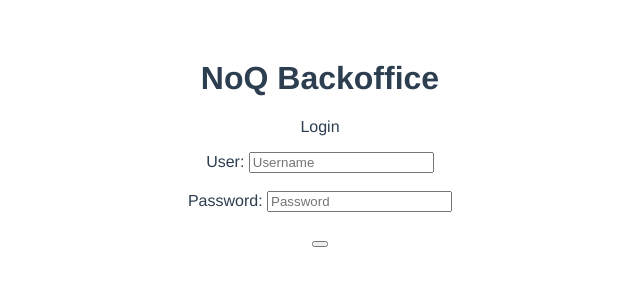
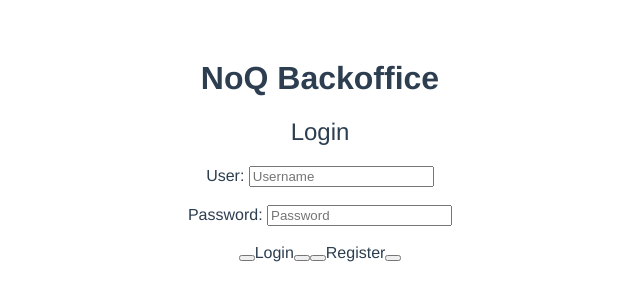
Before and after one commit to SafeMarket-WirVsVirus/frontend-backoffice, a Vue app: page /login in a window 1280 px wide. Shown: the top 300 px of the page, without its empty margins (320-960 px from the left). Built offline with nearby package versions, Linux system fonts and the light colour scheme.

Commit message:
Versuch: Login-Page

```diff
--- a/src/pages/Login.vue
+++ b/src/pages/Login.vue
@@ -1,13 +1,22 @@
 <template>
   <div>
-    <p>Login</p>
+    <h2>Login</h2>
     User: <input type="user" v-model="input.user" placeholder="Username"/> <br/> <br/>
     Password: <input type="password" v-model="input.password" placeholder="Password"/> <br/> <br/>
-    <button type="button" v-on:click="login()"<Login<button/>
+    <button type="button" v-on:click="check_login()"/>Login<button/>
+    <button type="button" v-on:click="register()"/>Register<button/>
   </div>
 </template>
 
 <script>
+import router from "../router"
+import axios from "axios"
+
+account => {
+  user = "test",
+  password = "123"
+}
+
 export default {
   name: 'Login',
   data() {
@@ -19,9 +28,9 @@ export default {
     }
   },
   methods: {
-    login() {
+    check_login() {
       if(this.input.user != "" && this.input.password != "") {
-        if(this.input.user == this.$parent.account.user && this.input.password == this.$parent.account.password) {
+        if(this.input.user == account.user && this.input.password == account.password) {
           this.$emit("authentification", true);
           this.$router.replace({name: "Home"});
         } else {
@@ -30,9 +39,35 @@ export default {
       } else {
         console.log("Please enter a username and password!");
       }
+    },
+    login: (e) => {
+      e.preventDefault()
+      let user = "[account.user]"
+      let password = "[account.password]"
+      let login = () => {
+        let data = {
+          user: user,
+          password: password
+        }
+        axios.post("/api/login", data)
+          .then((response) => {
+            console.log("Logged in")
+            router.push("/Home")
+        })
+          .catch((errors) => {
+            console.log("Login failed")
+          })
+      }
+      login()
     }
+  },
+  name: "Register",
+  register() {
+    this.$router.replace({name: "Register"});
   }
 }
+
+
 
 </script>
 
```
